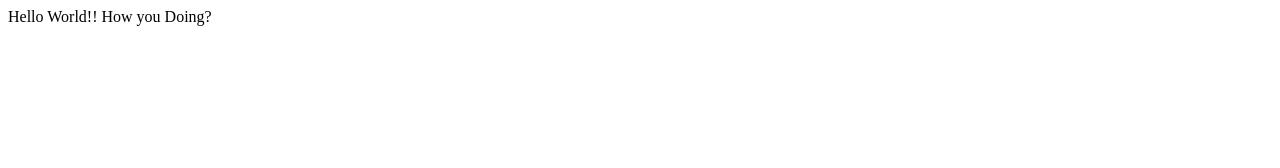
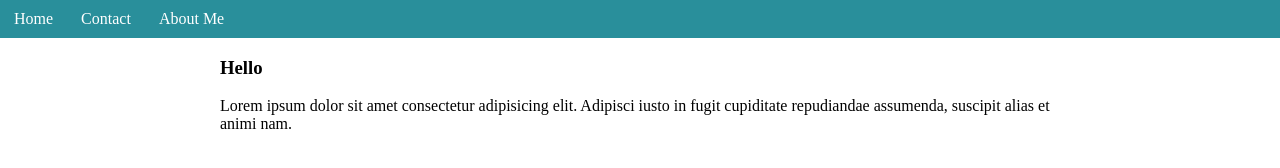
Before and after one commit to ayanbora1994/sample_1, a plain HTML site: page index.html in a window 1280 px wide. Drawn offline with Linux system fonts and the light colour scheme.

Commit message:
new html agian

```diff
--- a/index.html
+++ b/index.html
@@ -3,12 +3,19 @@
 <head>
 	<meta charset="UTF-8">
 	<title>Testing Github</title>
-	<link rel="stylesheet" href="styles.css">
+	<link rel="stylesheet" href="style.css">
 </head>
 <body>
-	Hello World!!
-
-
-	How you Doing?
+	<div class="main-wrapper">
+		<nav class="main-nav">
+			<a href="#">Home</a>
+			<a href="#">Contact</a>
+			<a href="#">About Me</a>
+		</nav>
+		<div class="main-body">
+			<h3>Hello</h3>
+			<p>Lorem ipsum dolor sit amet consectetur adipisicing elit. Adipisci iusto in fugit cupiditate repudiandae assumenda, suscipit alias et animi nam.</p>
+		</div>
+	</div>
 </body>
 </html>
--- /dev/null
+++ b/style.css
@@ -0,0 +1,23 @@
+body,html{
+    height: 100%;
+    width: 100%;
+    margin: 0;
+}
+
+.main-nav{
+    display: flex;
+    flex-direction: row;
+    background-color: #298f9b;
+}
+
+a{
+    text-decoration: none;
+    padding: 10px 14px;
+    display: inline-block;
+    color: #fff;
+}
+
+.main-body{
+    max-width: 840px;
+    margin: 5px auto;
+}
```
